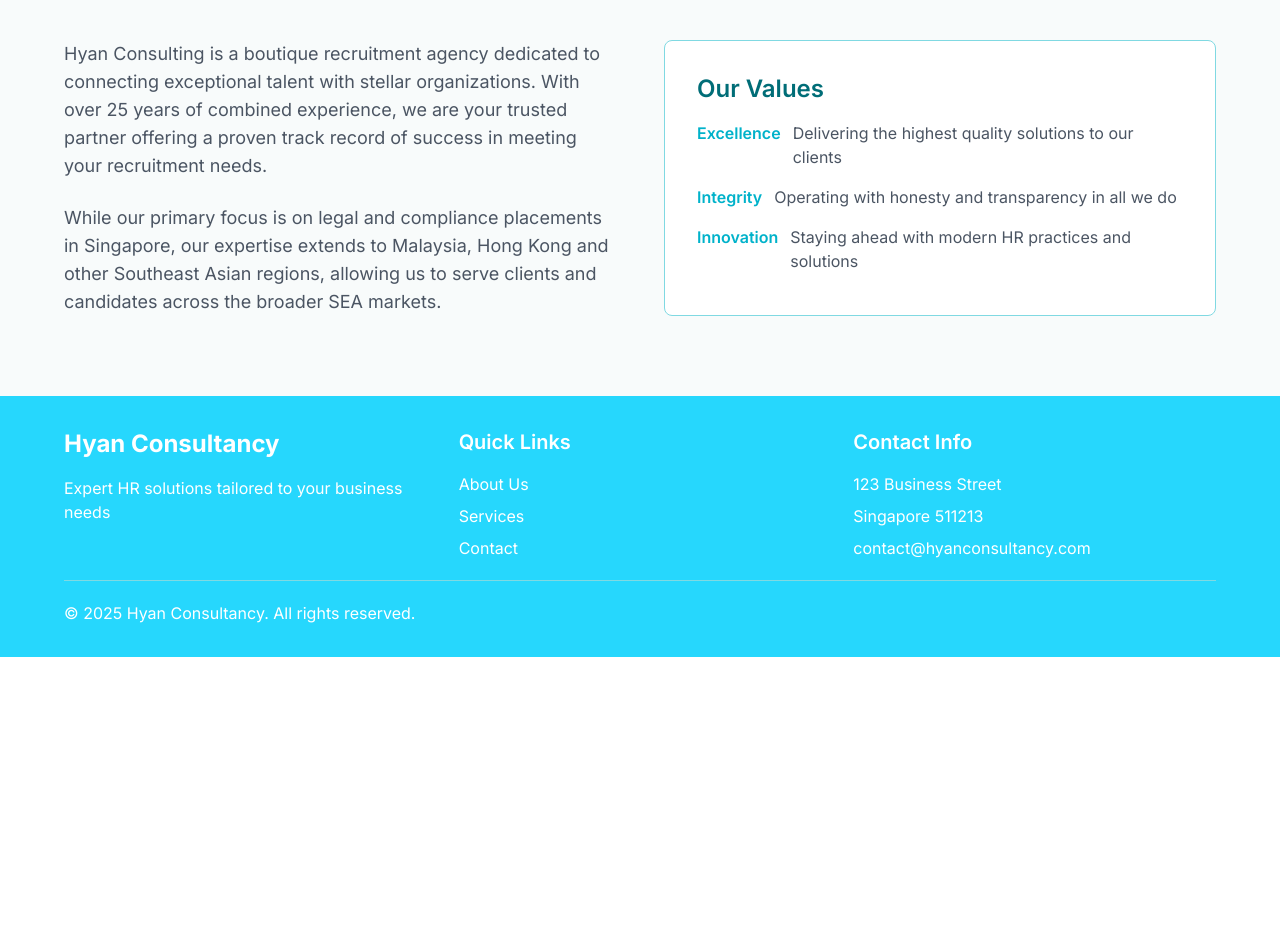
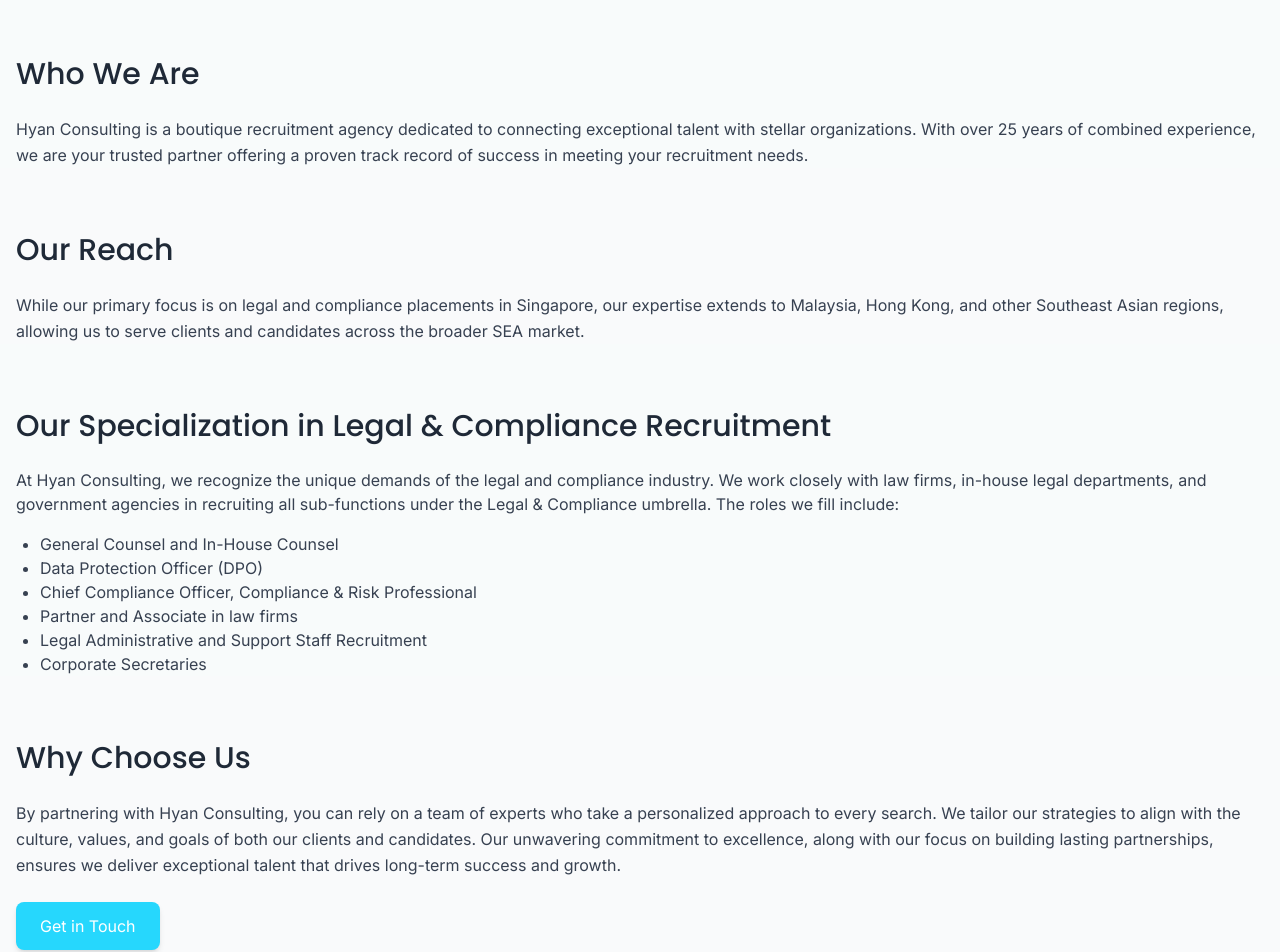
Before and after one commit to faqihisaninja/hyan-consultancy, a Next.js app: page /about in a window 1280 px wide. Shown: the part 480-1432 px from the top of the page. Before the commit the page ends 1137 px from the top, so only its background shows below. Built offline with nearby package versions, Linux system fonts and the light colour scheme.

Commit message:
Change about us layout

```diff
--- a/src/app/about/page.tsx
+++ b/src/app/about/page.tsx
@@ -1,11 +1,24 @@
+import Head from "next/head";
+import Image from "next/image";
+
 export default function About() {
     return (
         <main className="bg-[#F8FBFB]">
+            <Head>
+                <title>About Us | Hyan Consulting</title>
+                <meta
+                    name="description"
+                    content="Learn about Hyan Consulting, your trusted partner in legal and compliance recruitment across Southeast Asia."
+                />
+            </Head>
+
             <div className="relative h-[300px] md:h-[400px] w-full">
-                <img
+                <Image
                     src="/connection.jpg"
                     alt="People connecting"
-                    className="w-full h-full object-cover object-[50% 100%]"
+                    fill
+                    className="object-cover"
+                    priority
                 />
                 <div className="absolute inset-0 bg-black/30" />
                 <div className="absolute inset-0 flex items-center justify-center">
@@ -14,62 +27,91 @@
                     </h1>
                 </div>
             </div>
-            <section className="pt-12 pb-20 px-4 md:px-8">
-                <div className="max-w-6xl mx-auto">
-                    <div className="grid md:grid-cols-2 gap-12">
-                        <div className="space-y-6">
-                            <p className="text-lg text-gray-600">
+
+            {/* Who We Are */}
+            <section className="pt-16">
+                <div className="container mx-auto px-4">
+                    <h2 className="text-3xl text-gray-800 mb-6 font-medium font-poppins">
+                        Who We Are
+                    </h2>
+                    <p className="text-gray-700 leading-relaxed">
                         Hyan Consulting is a boutique recruitment agency
-                                dedicated to connecting exceptional talent with
-                                stellar organizations. With over 25 years of
-                                combined experience, we are your trusted partner
-                                offering a proven track record of success in
-                                meeting your recruitment needs.
-                            </p>
-                            <p className="text-lg text-gray-600">
-                                While our primary focus is on legal and
-                                compliance placements in Singapore, our
-                                expertise extends to Malaysia, Hong Kong and
-                                other Southeast Asian regions, allowing us to
-                                serve clients and candidates across the broader
-                                SEA markets.
+                        dedicated to connecting exceptional talent with stellar
+                        organizations. With over 25 years of combined
+                        experience, we are your trusted partner offering a
+                        proven track record of success in meeting your
+                        recruitment needs.
                     </p>
                 </div>
-                        <div className="bg-white p-8 rounded-lg border border-[#80D9E2]">
-                            <h2 className="text-2xl font-semibold text-[#006D77] mb-4">
-                                Our Values
+            </section>
+
+            {/* Our Reach */}
+            <section className="bg-gray-50 pt-16">
+                <div className="container mx-auto px-4">
+                    <h2 className="text-3xl text-gray-800 mb-6 font-medium font-poppins">
+                        Our Reach
                     </h2>
-                            <ul className="space-y-4">
-                                <li className="flex items-start gap-3">
-                                    <span className="text-[#00B2CA] font-semibold">
-                                        Excellence
-                                    </span>
-                                    <p className="text-gray-600">
-                                        Delivering the highest quality solutions
-                                        to our clients
+                    <p className="text-gray-700 leading-relaxed">
+                        While our primary focus is on legal and compliance
+                        placements in Singapore, our expertise extends to
+                        Malaysia, Hong Kong, and other Southeast Asian regions,
+                        allowing us to serve clients and candidates across the
+                        broader SEA market.
                     </p>
+                </div>
+            </section>
+
+            {/* Our Specialization */}
+            <section className="pt-16">
+                <div className="container mx-auto px-4">
+                    <h2 className="text-3xl text-gray-800 mb-6 font-medium font-poppins">
+                        Our Specialization in Legal & Compliance Recruitment
+                    </h2>
+                    <p className="text-gray-700 mb-4">
+                        At Hyan Consulting, we recognize the unique demands of
+                        the legal and compliance industry. We work closely with
+                        law firms, in-house legal departments, and government
+                        agencies in recruiting all sub-functions under the Legal
+                        & Compliance umbrella. The roles we fill include:
+                    </p>
+                    <ul className="list-disc pl-6 text-gray-700">
+                        <li>General Counsel and In-House Counsel</li>
+                        <li>Data Protection Officer (DPO)</li>
+                        <li>
+                            Chief Compliance Officer, Compliance & Risk
+                            Professional
                         </li>
-                                <li className="flex items-start gap-3">
-                                    <span className="text-[#00B2CA] font-semibold">
-                                        Integrity
-                                    </span>
-                                    <p className="text-gray-600">
-                                        Operating with honesty and transparency
-                                        in all we do
-                                    </p>
+                        <li>Partner and Associate in law firms</li>
+                        <li>
+                            Legal Administrative and Support Staff Recruitment
                         </li>
-                                <li className="flex items-start gap-3">
-                                    <span className="text-[#00B2CA] font-semibold">
-                                        Innovation
-                                    </span>
-                                    <p className="text-gray-600">
-                                        Staying ahead with modern HR practices
-                                        and solutions
-                                    </p>
-                                </li>
+                        <li>Corporate Secretaries</li>
                     </ul>
                 </div>
-                    </div>
+            </section>
+
+            {/* Why Choose Us */}
+            <section className="bg-gray-50 py-16">
+                <div className="container mx-auto px-4">
+                    <h2 className="text-3xl text-gray-800 mb-6 font-medium font-poppins">
+                        Why Choose Us
+                    </h2>
+                    <p className="text-gray-700 leading-relaxed">
+                        By partnering with Hyan Consulting, you can rely on a
+                        team of experts who take a personalized approach to
+                        every search. We tailor our strategies to align with the
+                        culture, values, and goals of both our clients and
+                        candidates. Our unwavering commitment to excellence,
+                        along with our focus on building lasting partnerships,
+                        ensures we deliver exceptional talent that drives
+                        long-term success and growth.
+                    </p>
+                    <a
+                        href="/contact"
+                        className="mt-6 inline-block bg-[#26D7FD] text-white py-3 px-6 rounded-lg hover:bg-[#1ba8ca] transition shadow-md"
+                    >
+                        Get in Touch
+                    </a>
                 </div>
             </section>
         </main>
--- a/src/app/page.tsx
+++ b/src/app/page.tsx
@@ -37,7 +37,7 @@
                     </div>
                     <div className="hidden md:block relative h-96 rounded-lg overflow-hidden shadow-lg">
                         <Image
-                            src="/handshake.jpg"
+                            src="/hero-handshake.jpg"
                             alt="HR Professionals in a meeting"
                             fill
                             style={{ objectFit: "cover" }}
```
Also changed, not shown: public/handshake.jpg, public/hero-handshake.jpg (added). Lines whose indentation alone changed are shown as unchanged.
